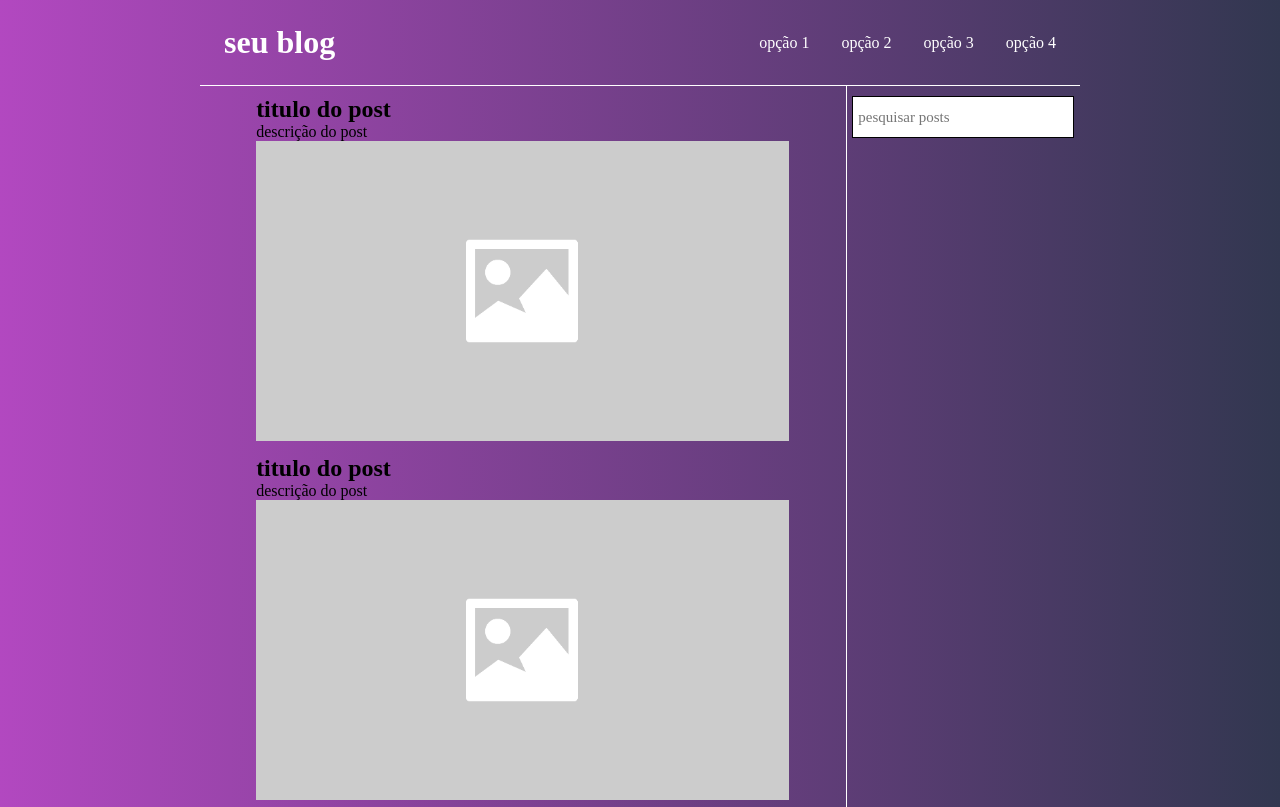
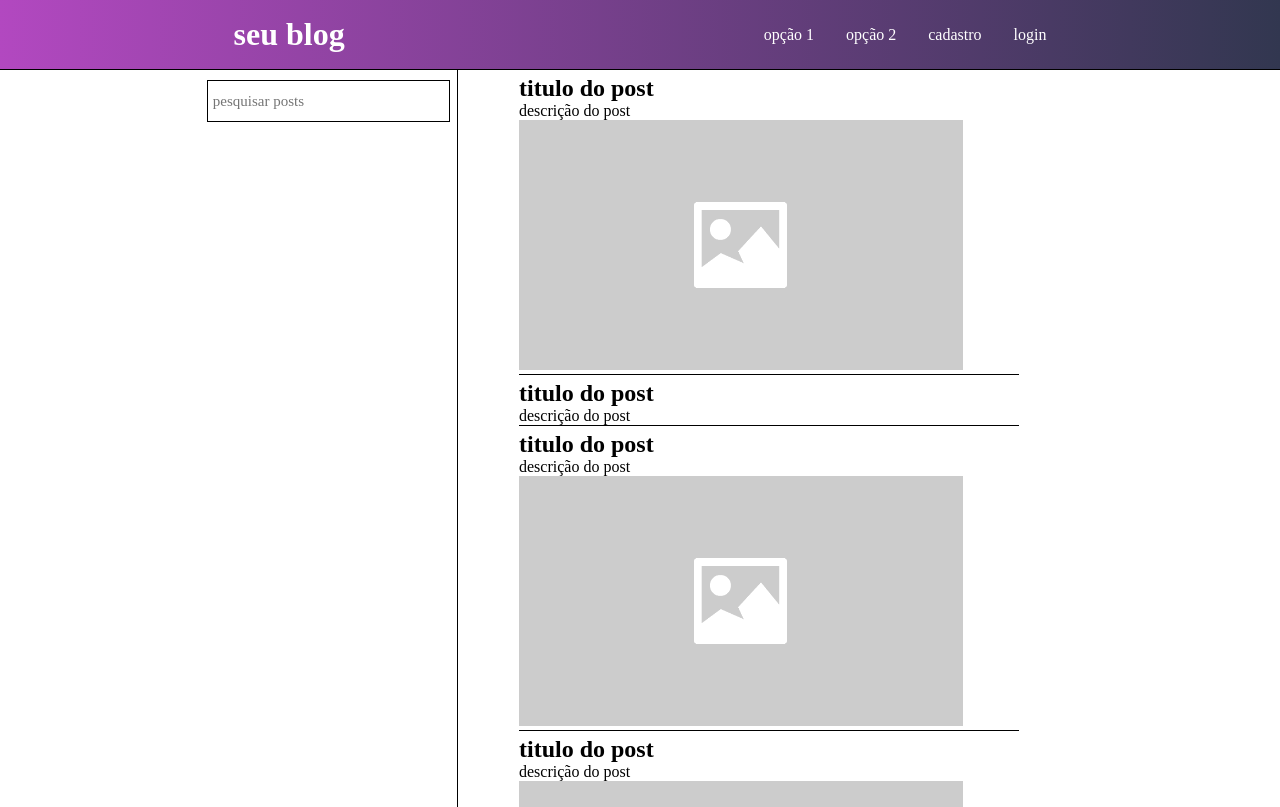
Before and after one commit to kevin3033/blog-frontend, a plain HTML site: page index.html in a window 1280 px wide. Shown: the top 807 px of the page. Drawn offline with Linux system fonts and the light colour scheme; a web font is replaced by a local one.

Commit message:
commit 3

```diff
--- a/index.html
+++ b/index.html
@@ -5,22 +5,37 @@
     <meta http-equiv="X-UA-Compatible" content="IE=edge">
     <meta name="viewport" content="width=device-width, initial-scale=1.0">
     <title>blog</title>
-    <link rel="stylesheet" href="style.css">
+    <link rel="stylesheet" href="styles/style.css">
+    <link rel="stylesheet" href="styles/style-topo.css">
+    <link rel="stylesheet" href="styles/style-meio.css">
 </head>
 <body>
     <header id="cabecalho">
-        <h1 class="cabecalho-logo">seu blog</h1>
+        <a href="index.html"><h1 class="cabecalho-logo">seu blog</h1></a>
         <nav id="cabecalho-menu">
             <a class="cabecalho-menu-item" href="#">opção 1</a>
             <a class="cabecalho-menu-item" href="#">opção 2</a>
-            <a class="cabecalho-menu-item" href="#">opção 3</a>
-            <a class="cabecalho-menu-item" href="#">opção 4</a>
+            <a class="cabecalho-menu-item" href="#">cadastro</a>
+            <a class="cabecalho-menu-item" href="login.html">login</a>
         </nav>
     </header>
 
     <main id="conteudo">
+        <section id="conteudo-aba">
+            <input id="conteudo-aba-input" type="text" placeholder="pesquisar posts">
+            <!--algo a se pensar-->
+        </section>
         <section id="conteudo-posts">
             <!--postagens aqui-->
+            <article class="conteudo-posts-post">
+                <h2>titulo do post</h2>
+                <p>descrição do post</p>
+                <img class="conteudo-posts-post-imagem" src="imagem.png" alt="imagem do post">
+            </article>
+            <article class="conteudo-posts-post">
+                <h2>titulo do post</h2>
+                <p>descrição do post</p>
+            </article>
             <article class="conteudo-posts-post">
                 <h2>titulo do post</h2>
                 <p>descrição do post</p>
@@ -36,12 +51,6 @@
                 <p>descrição do post</p>
                 <img class="conteudo-posts-post-imagem" src="imagem.png" alt="imagem do post">
             </article>
-
-        </section>
-
-        <section id="conteudo-aba">
-            <input id="conteudo-aba-input" type="text" placeholder="pesquisar posts">
-            <!--algo a se pensar-->
         </section>
     </main>
 
--- a/style.css
+++ /dev/null
@@ -1,89 +0,0 @@
-@import url('https://fonts.googleapis.com/css2?family=Solway:wght@300&display=swap');
-
-* {
-    padding: 0;
-    margin: 0;
-    box-sizing: border-box;
-    text-decoration: none;
-}
-
-body {
-    font-size: 100%;
-    background-image: linear-gradient(to right, #b248c0, #323750);
-    padding: 0 200px 0 200px;
-    font-family: 'Solway', serif;
-}
-
-input {
-    all: unset;
-}
-
-#cabecalho {
-    display: flex;
-    flex-direction: row;
-    justify-content: space-between;
-    align-items: center;
-    padding: 24px;
-    border-bottom: 0.3px solid #ffffff;
-}
-
-.cabecalho-logo {
-    /*font-family: 'Solway', serif;*/
-    color: #ffffff;
-}
-
-#cabecalho-menu {
-    display: flex;
-    gap: 32px;
-}
-
-.cabecalho-menu-item {
-    /*font-family: 'Solway', serif;*/
-    color: #ffffff;
-}
-
-#conteudo {
-    display: flex;
-    flex-direction: row;
-    justify-content: space-between;
-    border-bottom: 0.3px solid white;
-}
-
-#conteudo-posts {
-    flex-grow: 3;
-    display: flex;
-    flex-direction: column;
-    align-items: center;
-}
-
-.conteudo-posts-post {
-    margin: 10px 0 0 0;
-    /*border: 0.1px solid black;*/
-}
-
-.conteudo-posts-post-imagem {
-    height: 300px;
-}
-
-#conteudo-aba {
-    flex-grow: 1;
-    display: flex;
-    flex-direction: column;
-    border-left: 0.3px solid white;
-    align-items: center;
-}
-
-#conteudo-aba-input {
-    background-color: #ffffff;
-    border: 0.3px solid #000000;
-    width: 90%;
-    height: 30px;
-    margin: 10px 0 0 0;
-    padding: 5px;
-    font-size: 15px;
-}
-
-#rodape {
-    padding: 25px;
-    text-align: center;
-}
--- /dev/null
+++ b/styles/style-meio.css
@@ -0,0 +1,43 @@
+#conteudo {
+    display: flex;
+    flex-direction: row;
+    justify-content: space-between;
+    /*border-bottom: 0.3px solid #000000;*/
+}
+
+#conteudo-posts {
+    flex-grow: 2;
+    display: flex;
+    flex-direction: column;
+    align-items: center;
+}
+
+.conteudo-posts-post {
+    margin: 5px 0 0 0;
+    /*border: 0.1px solid black;*/
+    border-bottom: 0.3px solid #000000;
+    width: 500px;
+}
+
+.conteudo-posts-post-imagem {
+    height: 250px;
+}
+
+#conteudo-aba {
+    flex-grow: 1;
+    display: flex;
+    flex-direction: column;
+    border-right: 0.3px solid #000000;
+    align-items: center;
+}
+#conteudo-aba-input {
+    background-color: #ffffff;
+    border: 0.3px solid #000000;
+    width: 90%;
+    height: 30px;
+    margin: 10px 0 0 0;
+    padding: 5px;
+    font-size: 15px;
+
+
+}
--- /dev/null
+++ b/styles/style-topo.css
@@ -0,0 +1,29 @@
+#cabecalho {
+    position: fixed;
+    left: 0;
+    top: 0;
+    display: flex;
+    flex-direction: row;
+    justify-content: space-around;
+    align-items: center;
+    padding: 24px;
+    border-bottom: 0.3px solid #000000;
+    height: 70px;
+    width: 100%;
+    background-image: linear-gradient(to right, #b248c0, #323750);
+}
+
+.cabecalho-logo {
+    /*font-family: 'Solway', serif;*/
+    color: #ffffff;
+}
+
+#cabecalho-menu {
+    display: flex;
+    gap: 32px;
+}
+
+.cabecalho-menu-item {
+    /*font-family: 'Solway', serif;*/
+    color: #ffffff;
+}
--- /dev/null
+++ b/styles/style.css
@@ -0,0 +1,32 @@
+@import url('https://fonts.googleapis.com/css2?family=Solway:wght@300&display=swap');
+
+* {
+    padding: 0;
+    margin: 0;
+    box-sizing: border-box;
+    text-decoration: none;
+}
+
+body {
+    font-size: 100%;
+    /*background-image: linear-gradient(to right, #b248c0, #323750);*/
+    /*padding: 70px 200px 0 200px;*/
+    font-family: 'Solway', serif;
+    padding: 70px 200px 0 200px;
+
+    display: flex;
+    flex-direction: column;
+}
+
+input {
+    all: unset;
+}
+
+#rodape {
+    border-top: 0.3px solid #000000;
+    padding: 25px;
+    text-align: center;
+    width: 100%;
+    height: 70px;
+    margin: 10px 0 0 0;
+}
```
Also changed, not shown: login.html (added, +36 -0 lines), styles/style-login.css (added, +53 -0 lines), screenshot-blog.png.
